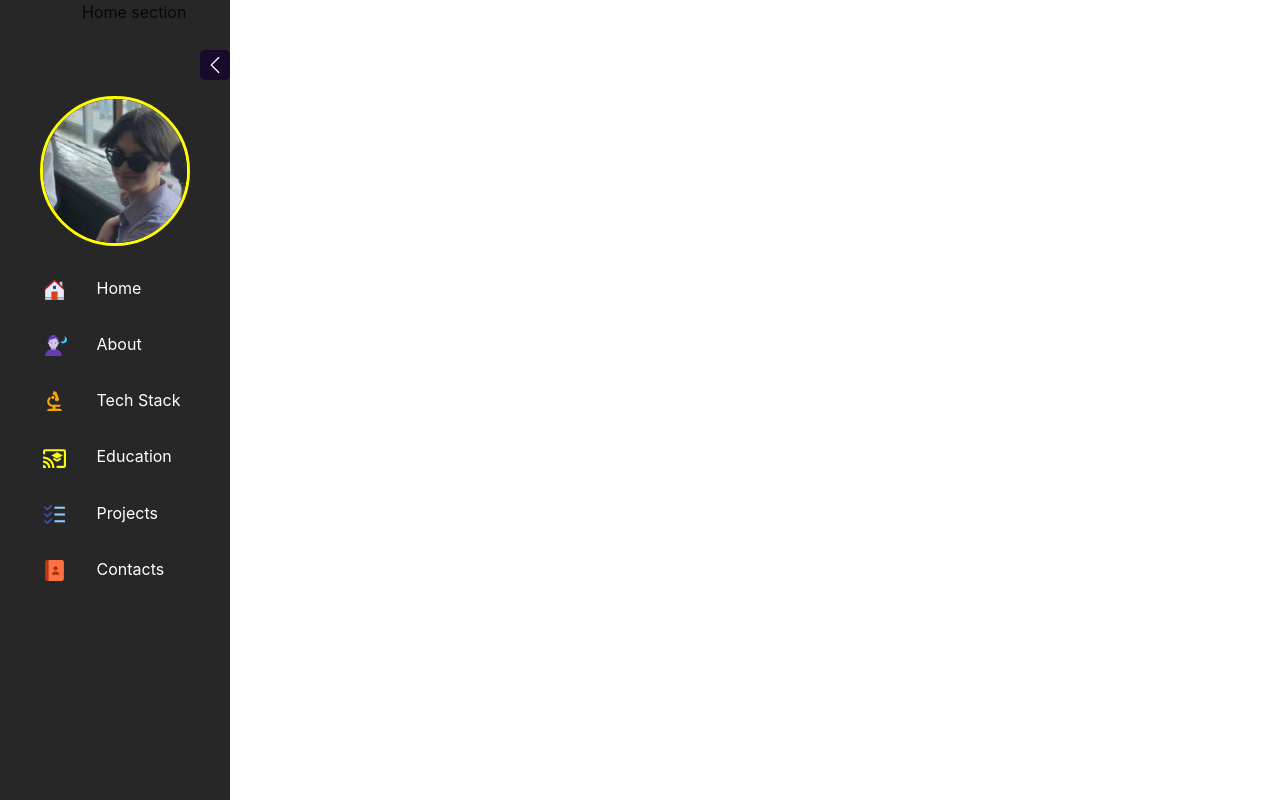
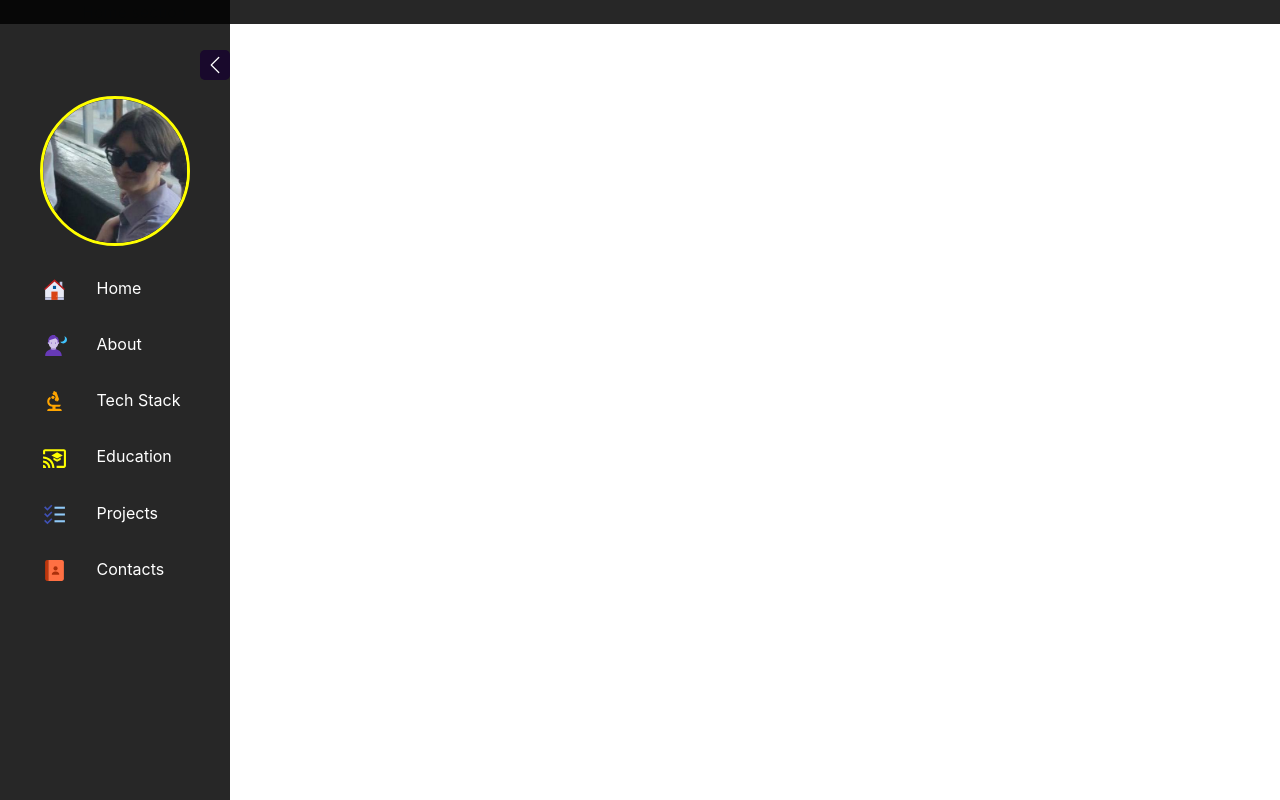
Before and after one commit to YuriiDorosh/portfolio-site, a React (Create React App) app in the folder portfolio/: page / in a window 1280 px wide. Built offline with nearby package versions, Linux system fonts and the light colour scheme.

Commit message:
UPDATE: background color

```diff
--- a/portfolio/src/Components/Sidebar/Sidebar.css
+++ b/portfolio/src/Components/Sidebar/Sidebar.css
@@ -1,5 +1,6 @@
 .sidebar-section{
     display: flex;
+    background-color: #030303da;
 }
 
 .sidebar{
```
